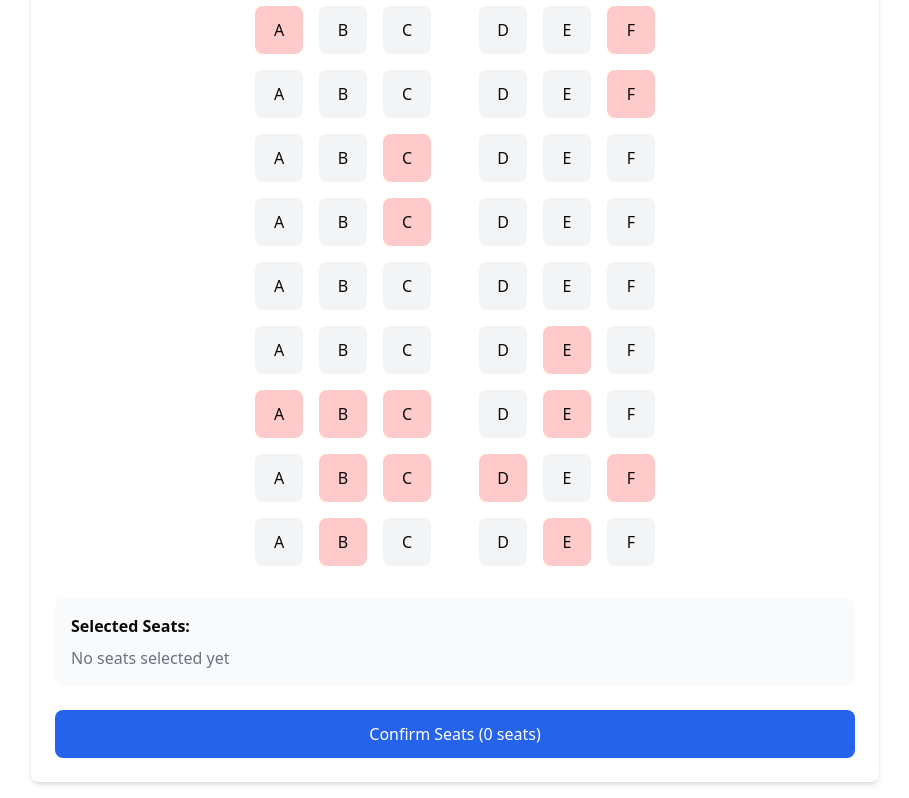
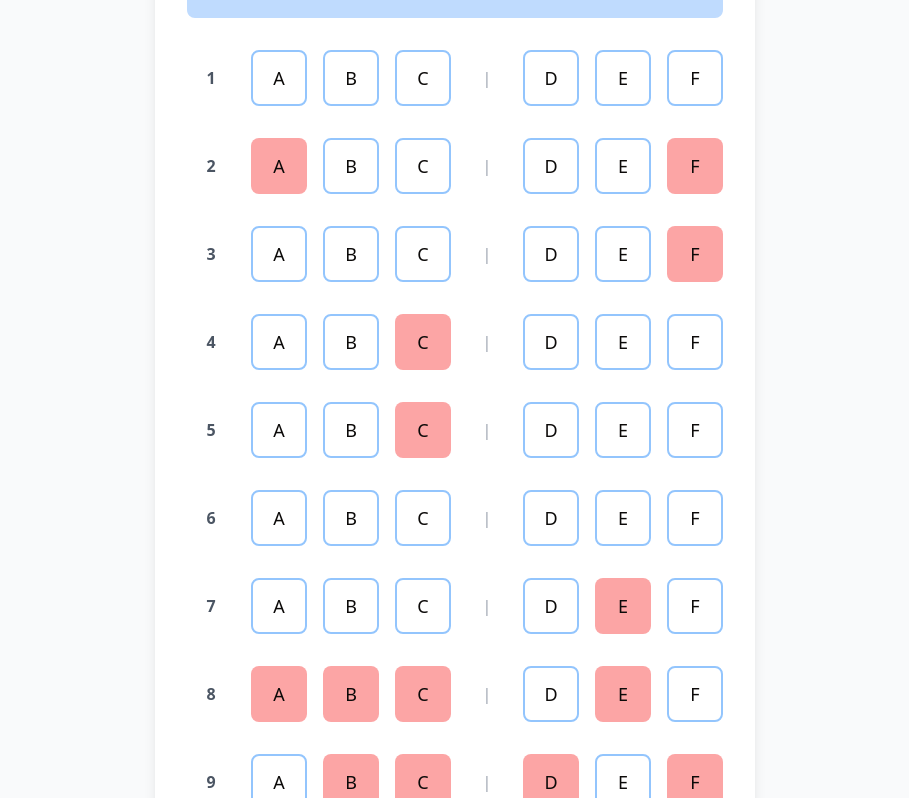
Before and after one commit to HZHENJ/Travel-plateform-frontend-web, a React (Vite) app: page /seating in a window 1280 px wide. Shown: the part 242-1040 px from the top of the page, without its empty margins (185-1094 px from the left). Built offline with nearby package versions, Linux system fonts and the light colour scheme.

Commit message:
Completed Flight pages

```diff
--- a/src/pages/flight/FlightDetails.jsx
+++ b/src/pages/flight/FlightDetails.jsx
@@ -1,88 +1,126 @@
-// FlightDetail.jsx
-import { useNavigate, useParams } from 'react-router-dom';
-import { FaChair, FaUtensils, FaWifi, FaPlane } from 'react-icons/fa';
+import { useNavigate, useParams, useLocation } from 'react-router-dom';
+import { useEffect, useState } from 'react';
+import { FaPlaneDeparture, FaPlaneArrival, FaClock } from 'react-icons/fa';
+import axios from 'axios';
 import Navbar from "../../components/layout/Navbar";
 import Footer from "../../components/layout/Footer";
-
-const flightDetails = {
-  1: {
-    airline: 'Air China',
-    aircraft: 'Boeing 737-800',
-    amenities: ['wifi', 'meal', 'extra-legroom'],
-    baggage: '23kg free baggage allowance',
-    departureGate: 'A12',
-    arrivalTerminal: 'T2'
-  }
-};
 
 export default function FlightDetail() {
   const { id } = useParams();
   const navigate = useNavigate();
-  const details = flightDetails[id];
+  const location = useLocation();
+  const { passengers,price } = location.state || {};  // Get passengers data from the previous page
+
+  const [details, setDetails] = useState(null);
+  const [loading, setLoading] = useState(true);
+  const [error, setError] = useState(null);
+
+
+  useEffect(() => {
+    axios.get(`http://localhost:8080/api/flights/${id}`)
+      .then(response => {
+        const flight = response.data;
+        const formattedDetails = {
+          airline: flight.airline,
+          flightNumber: flight.flightNumber,
+          departureCity: flight.departureCity,
+          arrivalCity: flight.arrivalCity,
+          departureAirport: flight.departureAirport,
+          arrivalAirport: flight.arrivalAirport,
+          departureTime: new Date(flight.departureTime).toLocaleString(),
+          arrivalTime: new Date(flight.arrivalTime).toLocaleString(),
+          duration: flight.duration,
+          flightStatus: flight.flightStatus,
+        };
+        setDetails(formattedDetails);
+        setLoading(false);
+      })
+      .catch(error => {
+        setError(error);
+        setLoading(false);
+      });
+  }, [id]);
+
+  if (loading) return <div className="text-center mt-10 text-gray-500">Loading...</div>;
+  if (error) return <div className="text-center mt-10 text-red-600">Error loading flight details!</div>;
 
   return (
-    <div className="min-h-screen flex flex-col">
+    <div className="min-h-screen flex flex-col bg-gray-50">
       <Navbar />
-      <main className="flex-grow container mx-auto px-4 py-8">
-        <div className="max-w-4xl mx-auto p-6">
-          <h2 className="text-2xl font-bold mb-6 text-blue-600">Flight Details</h2>
-          <div className="bg-white p-6 rounded-lg shadow-md">
-            <div className="grid grid-cols-1 md:grid-cols-2 gap-6">
-              <div>
-                <h3 className="text-lg font-semibold mb-4">Basic Information</h3>
-                <div className="space-y-2">
-                  <p><span className="font-medium">Airline:</span> {details.airline}</p>
-                  <p><span className="font-medium">Aircraft:</span> {details.aircraft}</p>
-                  <p><span className="font-medium">Baggage Allowance:</span> {details.baggage}</p>
+      <main className="flex-grow container mx-auto px-6 py-10">
+        <div className="max-w-4xl mx-auto p-6 bg-white rounded-lg shadow-lg">
+          <h2 className="text-4xl font-semibold mb-8 text-indigo-600">Flight Details</h2>
+
+          {/* Flight Information */}
+          <div className="space-y-8">
+            <div className="flex justify-between gap-6">
+              <div className="flex-1 bg-gray-100 p-6 rounded-lg shadow-sm">
+                <h3 className="text-xl font-semibold text-gray-800 mb-4">Flight Information</h3>
+                <p className="text-gray-600"><strong>Airline:</strong> {details.airline}</p>
+                <p className="text-gray-600"><strong>Flight Number:</strong> {details.flightNumber}</p>
+              </div>
+
+              <div className="flex-1 bg-gray-100 p-6 rounded-lg shadow-sm">
+                <h3 className="text-xl font-semibold text-gray-800 mb-4">Departure & Arrival</h3>
+                <p className="text-gray-600"><strong>Departure:</strong> {details.departureCity} ({details.departureAirport})</p>
+                <p className="text-gray-600"><strong>Arrival:</strong> {details.arrivalCity} ({details.arrivalAirport})</p>
               </div>
             </div>
 
-              <div>
-                <h3 className="text-lg font-semibold mb-4">Amenities & Services</h3>
-                <div className="flex space-x-4">
-                  {details.amenities.includes('wifi') && (
-                    <div className="flex items-center">
-                      <FaWifi className="text-blue-500 mr-1" /> WiFi
+            <div className="flex justify-between gap-6">
+              <div className="flex-1 bg-gray-100 p-6 rounded-lg shadow-sm">
+                <p className="text-gray-600"><strong>Departure Time:</strong> {details.departureTime}</p>
+                <p className="text-gray-600"><strong>Arrival Time:</strong> {details.arrivalTime}</p>
               </div>
+
+              <div className="flex-1 bg-gray-100 p-6 rounded-lg shadow-sm">
+                <p className="text-gray-600"><strong>Duration:</strong> {details.duration}</p>
+                {details.flightStatus && (
+                  <p className="text-gray-600">
+                    <strong>Status:</strong>
+                    <span className={`px-3 py-1 rounded-full text-sm ${details.flightStatus === 'Scheduled' ? 'bg-green-200 text-green-700' : details.flightStatus === 'Delayed' ? 'bg-yellow-200 text-yellow-700' : 'bg-red-200 text-red-700'}`}>
+                      {details.flightStatus}
+                    </span>
+                  </p>
                 )}
-                  {details.amenities.includes('meal') && (
-                    <div className="flex items-center">
-                      <FaUtensils className="text-green-500 mr-1" /> Meal
-                    </div>
-                  )}
-                  <div className="flex items-center">
-                    <FaChair className="text-purple-500 mr-1" /> Comfortable Seat
-                  </div>
               </div>
             </div>
           </div>
 
-            <div className="mt-8 border-t pt-6">
-              <h3 className="text-lg font-semibold mb-4">Itinerary Information</h3>
-              <div className="flex justify-between items-center p-4 bg-gray-50 rounded-lg">
-                <div>
-                  <p className="font-medium">Departure: Beijing Capital International Airport (PEK)</p>
-                  <p className="text-sm">Gate: {details.departureGate}</p>
+          {/* Flight Itinerary */}
+          <div className="mt-10 border-t pt-6">
+            <h3 className="text-xl font-semibold mb-6">Flight Itinerary</h3>
+            <div className="flex justify-between items-center p-6 bg-gray-50 rounded-lg shadow-sm">
+              <div className="flex flex-col items-center">
+                <FaPlaneDeparture className="text-blue-500 text-3xl mb-3" />
+                <p className="font-medium text-lg">{details.departureCity}</p>
+                <p className="text-sm text-gray-600">{details.departureAirport}</p>
+                <p className="text-blue-600 font-medium">{details.departureTime}</p>
               </div>
-                <div className="text-center">
-                  <div className="w-16 h-16 border-2 border-blue-500 rounded-full flex items-center justify-center">
-                    <FaPlane className="text-blue-500 text-xl" />
+
+              <div className="text-center mx-4">
+                <div className="w-20 h-20 border-2 border-blue-500 rounded-full flex items-center justify-center">
+                  <FaClock className="text-blue-500 text-2xl" />
                 </div>
+                <p className="text-sm mt-2">{details.duration}</p>
               </div>
-                <div>
-                  <p className="font-medium">Arrival: Shanghai Pudong International Airport (PVG)</p>
-                  <p className="text-sm">Terminal: {details.arrivalTerminal}</p>
+
+              <div className="flex flex-col items-center">
+                <FaPlaneArrival className="text-blue-500 text-3xl mb-3" />
+                <p className="font-medium text-lg">{details.arrivalCity}</p>
+                <p className="text-sm text-gray-600">{details.arrivalAirport}</p>
+                <p className="text-blue-600 font-medium">{details.arrivalTime}</p>
               </div>
             </div>
           </div>
 
           <button
-              onClick={() => navigate('/seating')}
-              className="mt-6 bg-blue-600 text-white px-8 py-3 rounded-lg hover:bg-blue-700 w-full transition-colors"
+          onClick={() => navigate('/seating', { state: { id, passengers, price} })}
+
+            className="mt-8 bg-blue-600 text-white px-8 py-4 rounded-lg hover:bg-blue-700 w-full transition-colors"
           >
-              Book Now
+            Proceed to Seat Selection
           </button>
-          </div>
         </div>
       </main>
       <Footer />
--- a/src/pages/flight/Payment.jsx
+++ b/src/pages/flight/Payment.jsx
@@ -1,7 +1,7 @@
-// Payment.jsx
 import { useState } from 'react';
-import { useNavigate } from 'react-router-dom';
-import { FaCreditCard, FaCalendar, FaLock } from 'react-icons/fa';
+import { useNavigate, useLocation } from 'react-router-dom';
+import Navbar from "../../components/layout/Navbar";
+import Footer from "../../components/layout/Footer";
 
 export default function Payment() {
   const [payment, setPayment] = useState({
@@ -11,13 +11,50 @@ export default function Payment() {
     cardHolder: ''
   });
   const navigate = useNavigate();
+  const location = useLocation();
+  const { selectedSeats, id, type, totalprice } = location.state || {};
 
-  const handleSubmit = (e) => {
+  // 获取 userId
+  const userId = localStorage.getItem('userId');
+
+  const handleSubmit = async (e) => {
     e.preventDefault();
+
+    // 只发送需要的数据
+    const paymentData = {
+      userId,
+      selectedSeats,
+      flightid:id,
+      type,
+      totalprice,
+    };
+
+    try {
+      // 使用 fetch 或者 axios 发送 POST 请求
+      const response = await fetch('/api/flights/booking', {
+        method: 'POST',
+        headers: {
+          'Content-Type': 'application/json',
+        },
+        body: JSON.stringify(paymentData),
+      });
+
+      if (response.ok) {
         navigate('/confirmation');
+      } else {
+        // 处理错误
+        alert('Payment failed. Please try again.');
+      }
+    } catch (error) {
+      // 错误处理
+      console.error('Error:', error);
+      alert('Payment failed. Please try again.');
+    }
   };
 
   return (
+    <div className="min-h-screen flex flex-col bg-gray-50">
+      <Navbar />
       <div className="max-w-4xl mx-auto p-6 min-h-screen">
         <h2 className="text-2xl font-bold mb-6 text-blue-600">Payment Information</h2>
         <form onSubmit={handleSubmit} className="bg-white p-6 rounded-lg shadow-md">
@@ -37,7 +74,6 @@ export default function Payment() {
             <div>
               <label className="block text-sm font-medium mb-2">Credit Card Number</label>
               <div className="relative">
-              <FaCreditCard className="absolute top-4 left-3 text-gray-400" />
                 <input
                   type="text"
                   pattern="\d*"
@@ -55,7 +91,6 @@ export default function Payment() {
               <div>
                 <label className="block text-sm font-medium mb-2">Expiry Date</label>
                 <div className="relative">
-                <FaCalendar className="absolute top-4 left-3 text-gray-400" />
                   <input
                     type="text"
                     className="w-full pl-10 p-3 border rounded-lg"
@@ -70,7 +105,6 @@ export default function Payment() {
               <div>
                 <label className="block text-sm font-medium mb-2">Security Code</label>
                 <div className="relative">
-                <FaLock className="absolute top-4 left-3 text-gray-400" />
                   <input
                     type="text"
                     pattern="\d*"
@@ -88,7 +122,7 @@ export default function Payment() {
 
           <div className="mt-8 bg-blue-50 p-4 rounded-lg">
             <h3 className="font-semibold mb-2">Payment Amount</h3>
-          <p className="text-2xl font-bold text-blue-600">$ 1200.00</p>
+            <p className="text-2xl font-bold text-blue-600">${totalprice || '0.00'}</p>
           </div>
 
           <button
@@ -99,5 +133,7 @@ export default function Payment() {
           </button>
         </form>
       </div>
+      <Footer />
+    </div>
   );
 }
--- a/src/pages/flight/SeatSelection.jsx
+++ b/src/pages/flight/SeatSelection.jsx
@@ -1,6 +1,7 @@
-// SeatSelection.jsx
-import { useState } from 'react';
-import { useNavigate } from 'react-router-dom';
+import { useState, useEffect } from 'react';
+import { useNavigate, useLocation } from 'react-router-dom';
+import Navbar from "../../components/layout/Navbar";
+import Footer from "../../components/layout/Footer";
 
 const generateSeats = () => {
   const rows = [];
@@ -9,7 +10,7 @@ const generateSeats = () => {
     for (let j = 1; j <= 6; j++) {
       row.push({
         id: `${i}-${String.fromCharCode(64 + j)}`,
-        available: Math.random() > 0.3
+        available: Math.random() > 0.3,
       });
     }
     rows.push(row);
@@ -18,40 +19,76 @@ const generateSeats = () => {
 };
 
 export default function SeatSelection() {
+  const type = 'Flight';
+  const navigate = useNavigate();
+  const location = useLocation();
+  const { id, passengers,price } = location.state || {};
+  const maxSeats = passengers || 0;
   const [seats] = useState(generateSeats());
   const [selectedSeats, setSelectedSeats] = useState([]);
-  const navigate = useNavigate();
+
+  const totalprice = price * passengers
+
+  useEffect(() => {
+    setSelectedSeats([]);
+  }, [passengers]);
 
   const toggleSeat = (seatId) => {
-    setSelectedSeats(prev =>
-      prev.includes(seatId)
-        ? prev.filter(id => id !== seatId)
-        : [...prev, seatId]
-    );
+    if (selectedSeats.includes(seatId)) {
+      setSelectedSeats(prev => prev.filter(id => id !== seatId));
+    } else if (selectedSeats.length < maxSeats) {
+      setSelectedSeats(prev => [...prev, seatId]);
+    }
   };
 
   return (
-    <div className="max-w-4xl mx-auto p-6 min-h-screen">
-      <h2 className="text-2xl font-bold mb-6 text-blue-600">Select Seats</h2>
-      <div className="bg-white p-6 rounded-lg shadow-md">
-        <div className="mb-8">
-          <div className="w-full h-16 bg-gray-200 rounded-lg mb-4 flex items-center justify-center">
-            <span className="text-gray-600">Cabin</span>
+
+    <div className="min-h-screen flex flex-col bg-gray-50">
+      <Navbar />
+         <div className="max-w-5xl mx-auto p-8 min-h-screen flex justify-center items-center">
+      <div className="bg-white p-8 rounded-lg shadow-lg w-full max-w-4xl">
+        <h2 className="text-3xl font-semibold mb-8 text-blue-600 text-center">Select Your Seats</h2>
+        <div className="mb-12">
+          <div className="w-full h-16 bg-blue-200 rounded-lg mb-8 flex items-center justify-center">
+            <span className="text-gray-600 text-xl">Seat Layout</span>
           </div>
 
+          {/* Seat Rows */}
           {seats.map((row, rowIndex) => (
-            <div key={rowIndex} className="flex justify-center gap-4 mb-4">
-              {row.map((seat, seatIndex) => (
+            <div key={rowIndex} className="flex justify-center mb-8 items-center space-x-4">  {/* space-x-4 adds space between seats */}
+              <div className="w-12 flex items-center justify-center font-semibold text-gray-600">{rowIndex + 1}</div>
+
+              {/* Left seats */}
+              {row.slice(0, 3).map((seat) => (
                 <button
                   key={seat.id}
                   onClick={() => seat.available && toggleSeat(seat.id)}
-                  className={`w-12 h-12 rounded-lg flex items-center justify-center
+                  className={`w-14 h-14 rounded-lg flex items-center justify-center text-lg
                     ${seat.available
                       ? selectedSeats.includes(seat.id)
-                        ? 'bg-blue-500 text-white'
-                        : 'bg-gray-100 hover:bg-blue-200'
-                      : 'bg-red-200 cursor-not-allowed'}
-                    ${seatIndex === 2 && 'mr-8'}`}
+                        ? 'bg-blue-600 text-white'
+                        : 'bg-white hover:bg-blue-200 border-2 border-blue-300'
+                      : 'bg-red-300 cursor-not-allowed'}`}
+                  disabled={!seat.available}
+                >
+                  {seat.id.split('-')[1]}
+                </button>
+              ))}
+
+              {/* Aisle */}
+              <div className="w-10 flex items-center justify-center text-gray-400">|</div>
+
+              {/* Right seats */}
+              {row.slice(3).map((seat) => (
+                <button
+                  key={seat.id}
+                  onClick={() => seat.available && toggleSeat(seat.id)}
+                  className={`w-14 h-14 rounded-lg flex items-center justify-center text-lg
+                    ${seat.available
+                      ? selectedSeats.includes(seat.id)
+                        ? 'bg-blue-600 text-white'
+                        : 'bg-white hover:bg-blue-200 border-2 border-blue-300'
+                      : 'bg-red-300 cursor-not-allowed'}`}
                   disabled={!seat.available}
                 >
                   {seat.id.split('-')[1]}
@@ -61,11 +98,11 @@ export default function SeatSelection() {
           ))}
         </div>
 
-        <div className="bg-gray-50 p-4 rounded-lg mb-6">
-          <h3 className="font-semibold mb-2">Selected Seats:</h3>
-          <div className="flex flex-wrap gap-2">
+        <div className="bg-blue-100 p-6 rounded-lg mb-8">
+          <h3 className="font-semibold text-lg mb-4">Selected Seats:</h3>
+          <div className="flex flex-wrap gap-4">
             {selectedSeats.map(seat => (
-              <span key={seat} className="bg-blue-100 text-blue-800 px-3 py-1 rounded">
+              <span key={seat} className="bg-blue-200 text-blue-800 px-4 py-2 rounded-lg text-lg">
                 {seat}
               </span>
             ))}
@@ -74,13 +111,15 @@ export default function SeatSelection() {
         </div>
 
         <button
-          onClick={() => navigate('/payment')}
-          className="bg-blue-600 text-white px-8 py-3 rounded-lg hover:bg-blue-700 w-full transition-colors"
+          onClick={() => navigate('/payment', { state: { selectedSeats,id,type,totalprice } })}
+          className="bg-blue-600 text-white px-10 py-4 rounded-lg hover:bg-blue-700 w-full transition-colors"
           disabled={selectedSeats.length === 0}
         >
           Confirm Seats ({selectedSeats.length} seats)
         </button>
       </div>
     </div>
+    <Footer/>
+    </div>
   );
 }
```
Also changed, not shown: src/pages/flight/FlightResult.jsx (+3 -4 lines). Lines whose indentation alone changed are shown as unchanged.
